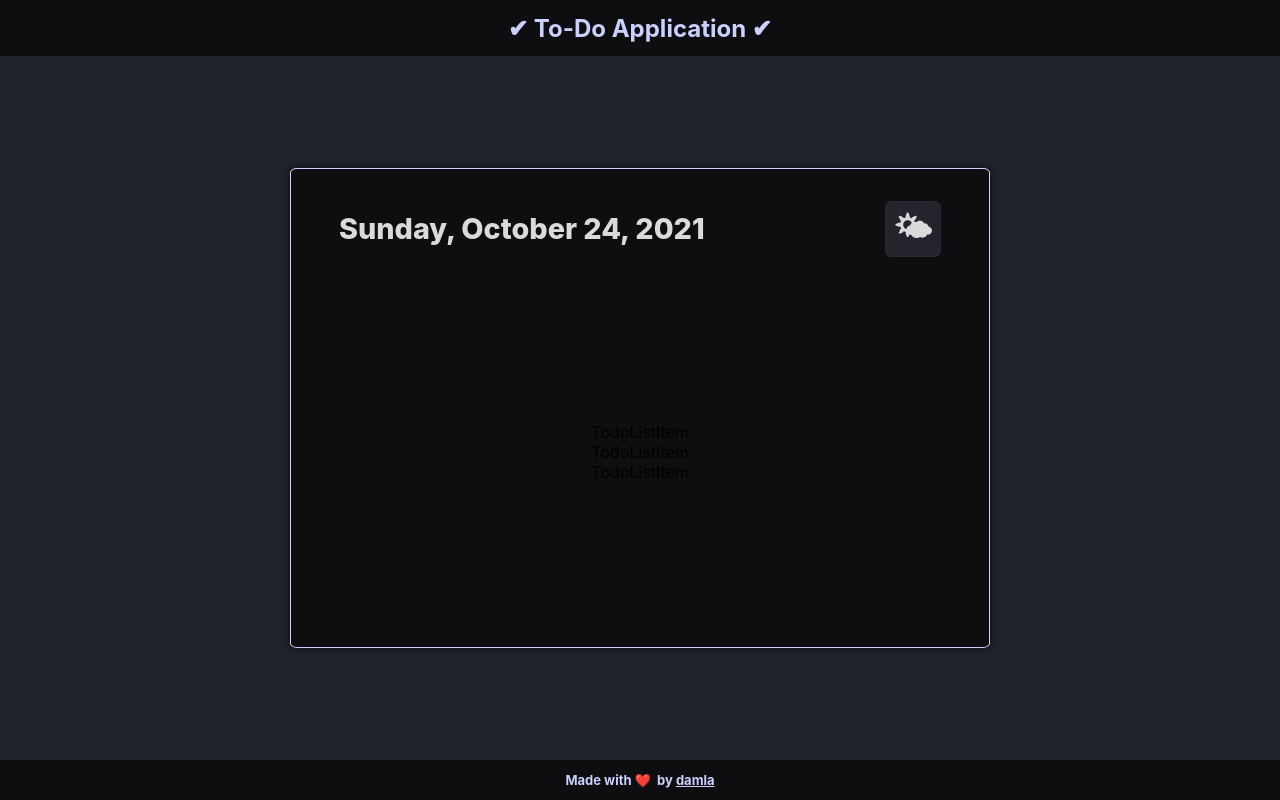
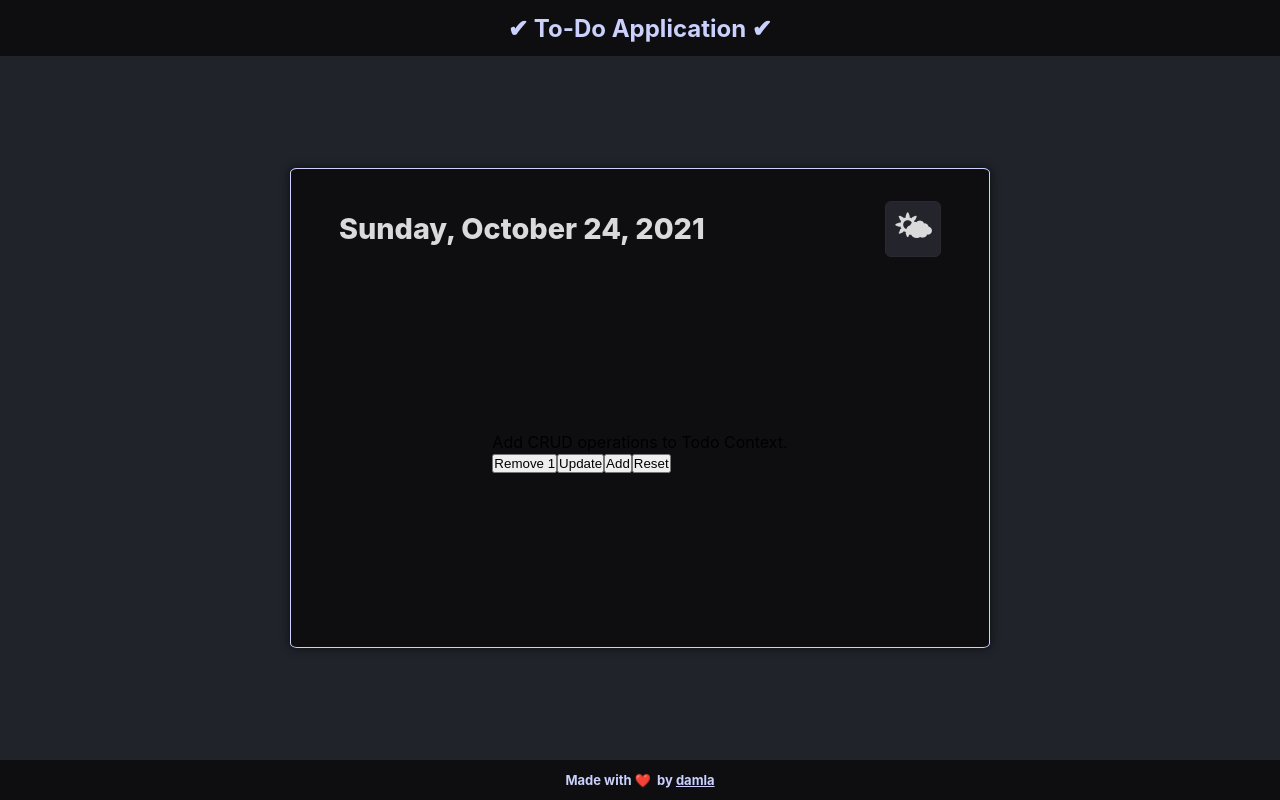
Before and after one commit to patika-hepsiburada-react-bootcamp/odev-5-damla, a React (Create React App) app: page / in a window 1280 px wide. Built offline with nearby package versions, Linux system fonts and the light colour scheme.

Commit message:
[#7] feat: implement CRUD operations

```diff
--- a/src/components/TodoList/index.tsx
+++ b/src/components/TodoList/index.tsx
@@ -1,10 +1,25 @@
-import { ReactElement, ReactNode } from "react";
+import { ReactElement } from "react";
+import TodoListItem from "../TodoListItem";
 import styles from "./styles.module.scss";
+import { useTodo } from "../../contexts/TodoContext";
 
-interface Props {
-  children: ReactNode;
+export default function TodoList(): ReactElement {
+  const { todoItems, addTodoItem, removeTodoItem, removeAll, updateTodoItem } =
+    useTodo();
+
+  return (
+    <>
+      <li className={styles.container}>
+        {todoItems.map((item, i) => (
+          <TodoListItem key={i} item={item} />
+        ))}
+      </li>
+      <button onClick={() => removeTodoItem(1)}>Remove 1</button>
+      <button onClick={() => updateTodoItem(1, "update edildi.")}>
+        Update
+      </button>
+      <button onClick={() => addTodoItem("test")}>Add</button>
+      <button onClick={removeAll}>Reset</button>
+    </>
+  );
 }
-
-export default function TodoList({ children }: Props): ReactElement {
-  return <div className={styles.container}>{children}</div>;
-}
--- a/src/components/TodoListItem/index.tsx
+++ b/src/components/TodoListItem/index.tsx
@@ -1,6 +1,10 @@
 import { ReactElement } from "react";
 import styles from "./styles.module.scss";
 
-export default function TodoListItem(): ReactElement {
-  return <div className={styles.container}>TodoListItem</div>;
+interface Props {
+  item: string;
 }
+
+export default function TodoListItem({ item }: Props): ReactElement {
+  return <div className={styles.container}>{item}</div>;
+}
--- a/src/pages/Home/index.tsx
+++ b/src/pages/Home/index.tsx
@@ -2,17 +2,12 @@ import { ReactElement } from "react";
 import Layout from "../../components/Layout";
 import Container from "../../components/Container";
 import TodoList from "../../components/TodoList";
-import TodoListItem from "../../components/TodoListItem";
 
 export default function Home(): ReactElement {
   return (
     <Layout>
       <Container>
-        <TodoList>
-          <TodoListItem />
-          <TodoListItem />
-          <TodoListItem />
-        </TodoList>
+        <TodoList />
       </Container>
     </Layout>
   );
```
